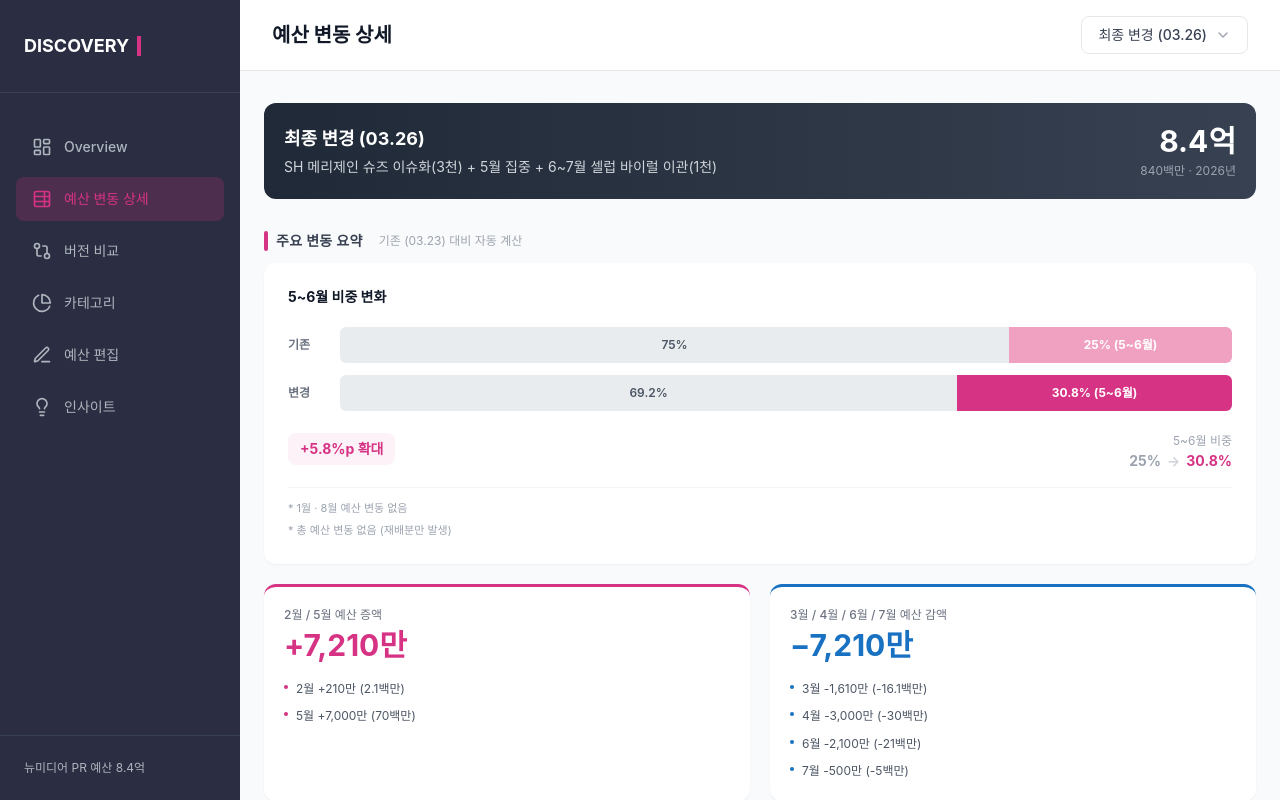
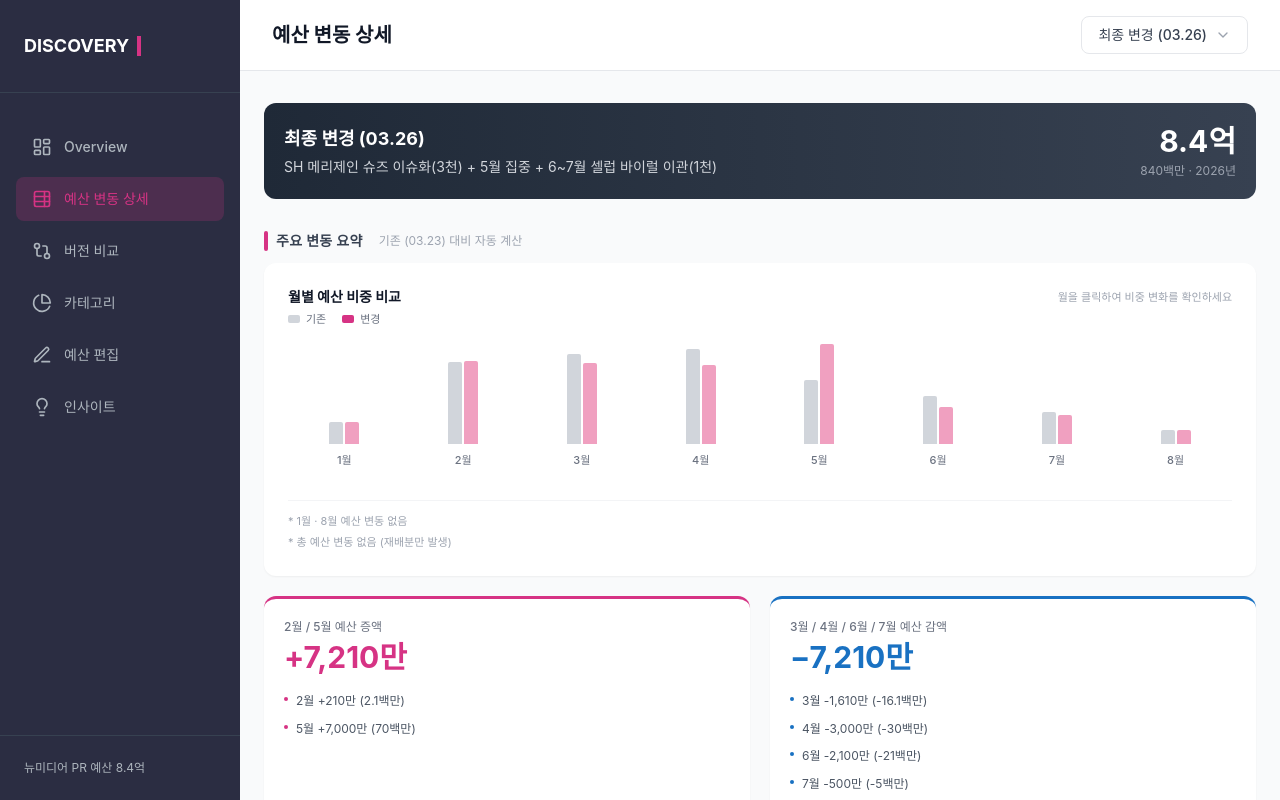
Before and after one commit to skswn2fnf/PR-Budget-Plan, a Next.js app: page /breakdown in a window 1280 px wide. Built offline with nearby package versions, Linux system fonts and the light colour scheme.

Commit message:
Interactive monthly weight chart: click months to compare budget weight changes
Made-with: Cursor

```diff
--- a/app/breakdown/page.tsx
+++ b/app/breakdown/page.tsx
@@ -87,7 +87,12 @@ export default function Breakdown() {
               {firstVersion.label} 대비 자동 계산
             </span>
           </div>
-          <BudgetChangeCards highlights={changeHighlights} />
+          <BudgetChangeCards
+            highlights={changeHighlights}
+            prevVersion={firstVersion}
+            currVersion={selectedVersion}
+            months={months}
+          />
         </section>
 
         {/* Section 1: 총예산 월별 개요 */}
--- a/components/BudgetChangeCards.tsx
+++ b/components/BudgetChangeCards.tsx
@@ -1,13 +1,54 @@
 'use client';
 
+import { useState, useMemo } from 'react';
+import type { BudgetVersion } from '@/lib/types';
+import { getTTLMonthly, getTTLTotal } from '@/lib/calculations';
 import type { ComputedChangeHighlights } from '@/lib/calculations';
 
 interface BudgetChangeCardsProps {
   highlights: ComputedChangeHighlights;
+  prevVersion: BudgetVersion;
+  currVersion: BudgetVersion;
+  months: string[];
 }
 
-export default function BudgetChangeCards({ highlights }: BudgetChangeCardsProps) {
-  const { focusPeriod, increases, decreases, notes } = highlights;
+export default function BudgetChangeCards({
+  highlights,
+  prevVersion,
+  currVersion,
+  months,
+}: BudgetChangeCardsProps) {
+  const { increases, decreases, notes } = highlights;
+  const [selectedMonths, setSelectedMonths] = useState<Set<number>>(new Set());
+
+  const prevTTL = useMemo(() => getTTLMonthly(prevVersion), [prevVersion]);
+  const currTTL = useMemo(() => getTTLMonthly(currVersion), [currVersion]);
+  const prevTotal = useMemo(() => getTTLTotal(prevVersion), [prevVersion]);
+  const currTotal = useMemo(() => getTTLTotal(currVersion), [currVersion]);
+
+  const maxVal = Math.max(...prevTTL, ...currTTL, 1);
+
+  const toggleMonth = (idx: number) => {
+    setSelectedMonths((prev) => {
+      const next = new Set(prev);
+      if (next.has(idx)) next.delete(idx);
+      else next.add(idx);
+      return next;
+    });
+  };
+
+  const hasSelection = selectedMonths.size > 0;
+  const selectedPrevSum = Array.from(selectedMonths).reduce((s, i) => s + prevTTL[i], 0);
+  const selectedCurrSum = Array.from(selectedMonths).reduce((s, i) => s + currTTL[i], 0);
+  const selectedPrevPct = prevTotal > 0 ? Math.round((selectedPrevSum / prevTotal) * 1000) / 10 : 0;
+  const selectedCurrPct = currTotal > 0 ? Math.round((selectedCurrSum / currTotal) * 1000) / 10 : 0;
+  const selectedChangePp = Math.round((selectedCurrPct - selectedPrevPct) * 10) / 10;
+  const selectedMonthLabel = Array.from(selectedMonths)
+    .sort((a, b) => a - b)
+    .map((i) => months[i])
+    .join(' · ');
+
+  const round1 = (v: number) => Math.round(v * 10) / 10;
 
   const fmtWan = (v: number) => {
     const abs = Math.abs(v);
@@ -17,70 +58,182 @@ export default function BudgetChangeCards({ highlights }: BudgetChangeCardsProps
 
   return (
     <div className="space-y-5">
-      {/* Focus Period Bar Comparison */}
+      {/* Monthly Weight Bar Chart */}
       <div className="bg-white rounded-xl shadow-sm p-6">
-        <h4 className="text-sm font-bold text-gray-900 mb-5">{focusPeriod.label}</h4>
+        <div className="flex items-center justify-between mb-1">
+          <h4 className="text-sm font-bold text-gray-900">월별 예산 비중 비교</h4>
+          <p className="text-[11px] text-gray-400">
+            월을 클릭하여 비중 변화를 확인하세요
+          </p>
+        </div>
 
-        <div className="space-y-3">
+        {/* Legend */}
+        <div className="flex items-center gap-4 mb-4 text-[11px] text-gray-500">
+          <div className="flex items-center gap-1.5">
+            <div className="w-3 h-2 rounded-sm bg-gray-300" />
+            <span>기존</span>
+          </div>
+          <div className="flex items-center gap-1.5">
+            <div className="w-3 h-2 rounded-sm" style={{ backgroundColor: '#D63384' }} />
+            <span>변경</span>
+          </div>
+        </div>
+
+        {/* Bar chart */}
+        <div className="flex items-end gap-1.5" style={{ height: 140 }}>
+          {months.map((month, i) => {
+            const prevH = maxVal > 0 ? (prevTTL[i] / maxVal) * 100 : 0;
+            const currH = maxVal > 0 ? (currTTL[i] / maxVal) * 100 : 0;
+            const diff = round1(currTTL[i] - prevTTL[i]);
+            const isSelected = selectedMonths.has(i);
+            const prevPct = prevTotal > 0 ? round1((prevTTL[i] / prevTotal) * 100) : 0;
+            const currPct = currTotal > 0 ? round1((currTTL[i] / currTotal) * 100) : 0;
+
+            return (
+              <div
+                key={i}
+                className="flex-1 flex flex-col items-center cursor-pointer group"
+                onClick={() => toggleMonth(i)}
+              >
+                {/* Diff label on top */}
+                <div
+                  className="text-[10px] font-semibold mb-1 opacity-0 group-hover:opacity-100 transition-opacity"
+                  style={{
+                    color: diff > 0 ? '#D63384' : diff < 0 ? '#1971C2' : '#ADB5BD',
+                    ...(isSelected ? { opacity: 1 } : {}),
+                  }}
+                >
+                  {diff === 0 ? '—' : `${diff > 0 ? '+' : ''}${diff}`}
+                </div>
+
+                {/* Bars container */}
+                <div className="w-full flex justify-center gap-0.5" style={{ height: 100 }}>
+                  {/* Prev bar */}
+                  <div className="flex-1 flex items-end max-w-[14px]">
+                    <div
+                      className="w-full rounded-t-sm transition-all"
+                      style={{
+                        height: `${prevH}%`,
+                        backgroundColor: isSelected ? '#9CA3AF' : '#D1D5DB',
+                        minHeight: prevTTL[i] > 0 ? 3 : 0,
+                      }}
+                    />
+                  </div>
+                  {/* Curr bar */}
+                  <div className="flex-1 flex items-end max-w-[14px]">
+                    <div
+                      className="w-full rounded-t-sm transition-all"
+                      style={{
+                        height: `${currH}%`,
+                        backgroundColor: isSelected ? '#D63384' : '#F0A0C0',
+                        minHeight: currTTL[i] > 0 ? 3 : 0,
+                      }}
+                    />
+                  </div>
+                </div>
+
+                {/* Month label */}
+                <div
+                  className="mt-1.5 text-[11px] font-medium transition-colors px-1.5 py-0.5 rounded"
+                  style={{
+                    color: isSelected ? '#D63384' : '#6B7280',
+                    backgroundColor: isSelected ? '#FDF2F8' : 'transparent',
+                    fontWeight: isSelected ? 700 : 500,
+                  }}
+                >
+                  {month}
+                </div>
+
+                {/* Pct labels on hover/select */}
+                <div
+                  className="text-[9px] text-gray-400 transition-opacity"
+                  style={{ opacity: isSelected ? 1 : 0 }}
+                >
+                  {prevPct}→{currPct}%
+                </div>
+              </div>
+            );
+          })}
+        </div>
+
+        {/* Selected months summary */}
+        {hasSelection && (
+          <div className="mt-5 pt-4 border-t border-gray-100">
+            <div className="flex items-center justify-between mb-3">
+              <h5 className="text-xs font-bold text-gray-700">
+                {selectedMonthLabel} 비중 변화
+              </h5>
+              <button
+                onClick={() => setSelectedMonths(new Set())}
+                className="text-[11px] text-gray-400 hover:text-gray-600 transition-colors"
+              >
+                선택 해제
+              </button>
+            </div>
+
+            {/* Comparison bars */}
+            <div className="space-y-2">
               <div className="flex items-center gap-3">
-            <span className="w-10 text-xs font-semibold text-gray-500 flex-shrink-0">{focusPeriod.prevLabel}</span>
-            <div className="flex-1 flex h-9 rounded-md overflow-hidden">
+                <span className="w-8 text-[11px] font-semibold text-gray-500">기존</span>
+                <div className="flex-1 flex h-7 rounded-md overflow-hidden">
                   <div
-                className="flex items-center justify-center text-xs font-semibold text-gray-600 transition-all"
-                style={{ width: `${focusPeriod.prevOtherPct}%`, backgroundColor: '#E9ECEF' }}
+                    className="flex items-center justify-center text-[11px] font-semibold text-gray-500 transition-all"
+                    style={{ width: `${100 - selectedPrevPct}%`, backgroundColor: '#E9ECEF' }}
                   >
-                {focusPeriod.prevOtherPct}%
+                    {round1(100 - selectedPrevPct)}%
                   </div>
                   <div
-                className="flex items-center justify-center text-xs font-bold text-white transition-all"
-                style={{ width: `${focusPeriod.prevFocusPct}%`, backgroundColor: '#F0A0C0' }}
+                    className="flex items-center justify-center text-[11px] font-bold text-white transition-all"
+                    style={{ width: `${selectedPrevPct}%`, backgroundColor: '#F0A0C0', minWidth: 40 }}
                   >
-                {focusPeriod.prevFocusPct}% ({focusPeriod.monthRange})
+                    {selectedPrevPct}%
                   </div>
                 </div>
               </div>
-
               <div className="flex items-center gap-3">
-            <span className="w-10 text-xs font-semibold text-gray-500 flex-shrink-0">{focusPeriod.currLabel}</span>
-            <div className="flex-1 flex h-9 rounded-md overflow-hidden">
+                <span className="w-8 text-[11px] font-semibold text-gray-500">변경</span>
+                <div className="flex-1 flex h-7 rounded-md overflow-hidden">
                   <div
-                className="flex items-center justify-center text-xs font-semibold text-gray-600 transition-all"
-                style={{ width: `${focusPeriod.currOtherPct}%`, backgroundColor: '#E9ECEF' }}
+                    className="flex items-center justify-center text-[11px] font-semibold text-gray-500 transition-all"
+                    style={{ width: `${100 - selectedCurrPct}%`, backgroundColor: '#E9ECEF' }}
                   >
-                {focusPeriod.currOtherPct}%
+                    {round1(100 - selectedCurrPct)}%
                   </div>
                   <div
-                className="flex items-center justify-center text-xs font-bold text-white transition-all"
-                style={{ width: `${focusPeriod.currFocusPct}%`, backgroundColor: '#D63384' }}
+                    className="flex items-center justify-center text-[11px] font-bold text-white transition-all"
+                    style={{ width: `${selectedCurrPct}%`, backgroundColor: '#D63384', minWidth: 40 }}
                   >
-                {focusPeriod.currFocusPct}% ({focusPeriod.monthRange})
+                    {selectedCurrPct}%
                   </div>
                 </div>
               </div>
             </div>
 
-        <div className="mt-4 flex items-center justify-between">
+            <div className="mt-3 flex items-center justify-between">
               <span
-            className="inline-flex items-center px-3 py-1.5 rounded-lg text-sm font-bold"
+                className="inline-flex items-center px-2.5 py-1 rounded-lg text-xs font-bold"
                 style={{
-              color: focusPeriod.changePp >= 0 ? '#D63384' : '#1971C2',
-              backgroundColor: focusPeriod.changePp >= 0 ? '#FDF2F8' : '#EFF6FF',
+                  color: selectedChangePp >= 0 ? '#D63384' : '#1971C2',
+                  backgroundColor: selectedChangePp >= 0 ? '#FDF2F8' : '#EFF6FF',
                 }}
               >
-            {focusPeriod.changePp >= 0 ? '+' : ''}{focusPeriod.changePp}%p {focusPeriod.changePp >= 0 ? '확대' : '축소'}
+                {selectedChangePp >= 0 ? '+' : ''}{selectedChangePp}%p
+                {selectedChangePp >= 0 ? ' 확대' : ' 축소'}
               </span>
-          <div className="text-right">
-            <span className="text-xs text-gray-400">{focusPeriod.monthRange} 비중</span>
-            <div className="text-sm font-bold text-gray-800">
-              <span className="text-gray-400">{focusPeriod.prevFocusPct}%</span>
-              <span className="mx-1.5 text-gray-300">→</span>
-              <span style={{ color: focusPeriod.changePp >= 0 ? '#D63384' : '#1971C2' }}>{focusPeriod.currFocusPct}%</span>
+              <div className="text-xs font-bold text-gray-700">
+                <span className="text-gray-400">{selectedPrevPct}%</span>
+                <span className="mx-1 text-gray-300">→</span>
+                <span style={{ color: selectedChangePp >= 0 ? '#D63384' : '#1971C2' }}>
+                  {selectedCurrPct}%
+                </span>
               </div>
             </div>
           </div>
+        )}
 
+        {/* Notes */}
         {notes.length > 0 && (
-          <div className="mt-4 pt-3 border-t border-gray-100 space-y-1">
+          <div className={`${hasSelection ? 'mt-3' : 'mt-4'} pt-3 border-t border-gray-100 space-y-1`}>
             {notes.map((note, i) => (
               <p key={i} className="text-[11px] text-gray-400 leading-relaxed">* {note}</p>
             ))}
```
Lines whose indentation alone changed are shown as unchanged.
